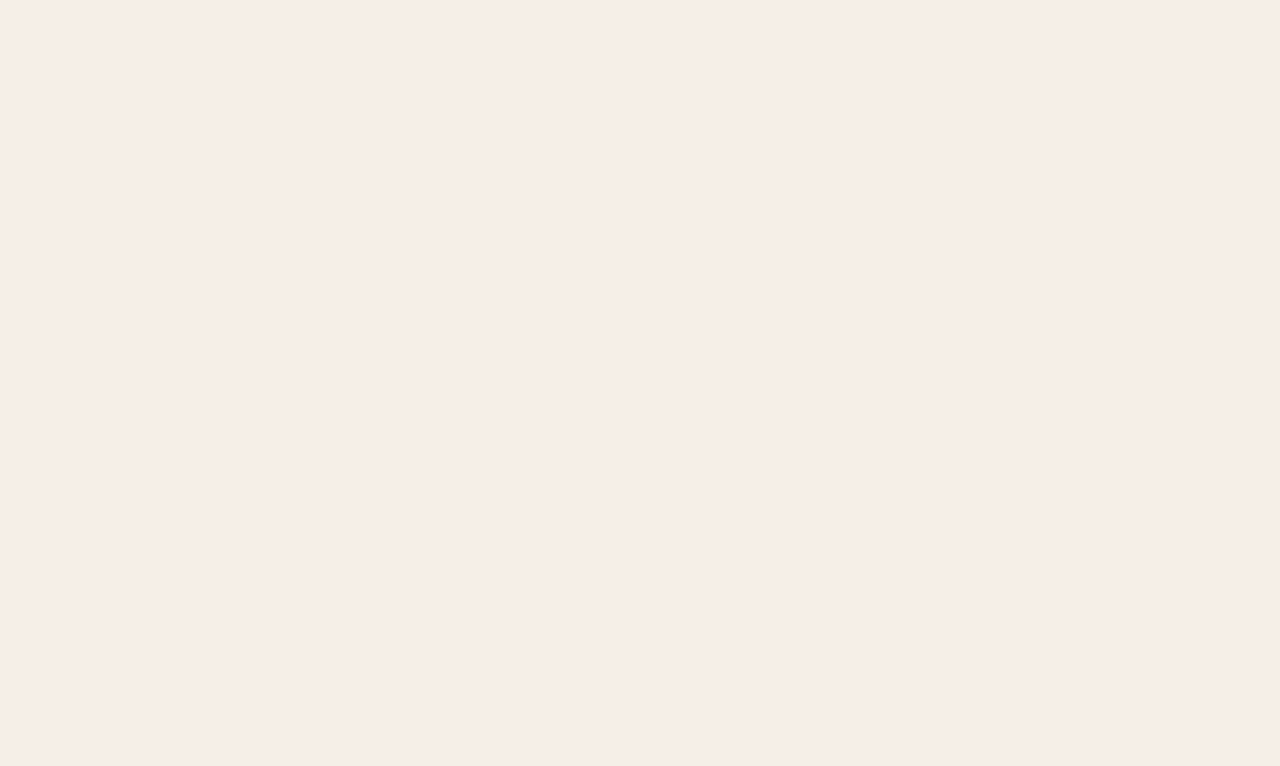
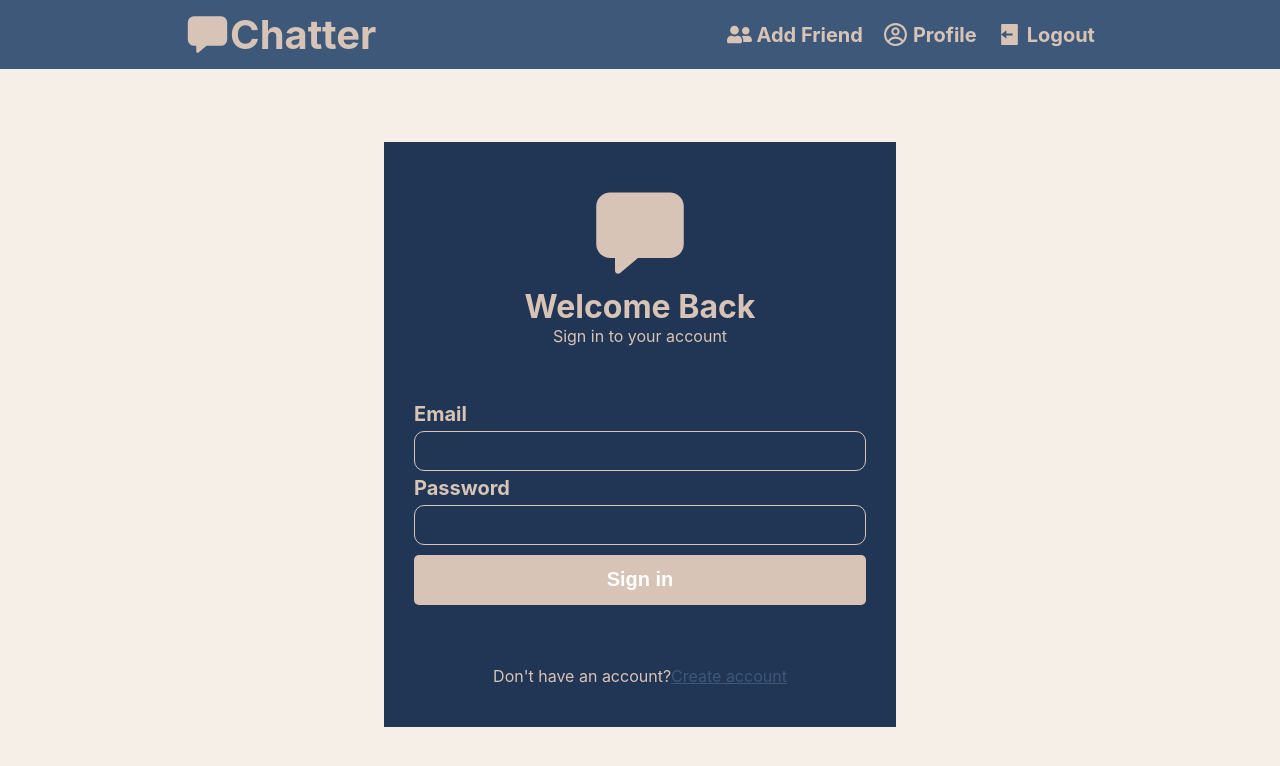
Before and after one commit to DarisMavric/Realtime-Chat-App, a React (Create React App) app in the folder client/: page /login in a window 1280 px wide. Before the commit this address had no page. Shown: the top 766 px of the page. Built offline with nearby package versions, Linux system fonts and the light colour scheme.

Commit message:
Created Login Page

```diff
--- a/client/src/App.js
+++ b/client/src/App.js
@@ -1,6 +1,8 @@
 import logo from './logo.svg';
 import './App.css';
 import Home from './Home/Home';
+import Login from './Login/Login';
+import Register from './Register/Register';
 import { BrowserRouter,Route,Routes } from 'react-router-dom';
 
 function App() {
@@ -9,6 +11,8 @@ function App() {
       <BrowserRouter>
         <Routes>
           <Route path='/' element={<Home/>}/>
+          <Route path='/login' element={<Login/>}/>
+          <Route path='/signup' element={<Register/>}/>
         </Routes>
       </BrowserRouter>
     </div>
--- /dev/null
+++ b/client/src/Login/Login.css
@@ -0,0 +1,76 @@
+.login-page {
+    display: flex;
+    flex-direction: column;    /* Optional: ensures the Navbar is placed at the top */
+    justify-content: center;   /* Centers login-section vertically */
+    align-items: center;       /* Centers login-section horizontally */
+    height: 100vh;             /* Full viewport height */
+}
+
+.login-section {
+    width: 100%;
+    height: 100%;
+    display: flex;
+    justify-content: center;
+    align-items: center;
+}
+
+.login-form {
+    display: flex;
+    flex-direction: column;
+    background-color: #213555;
+    text-align: center;
+    justify-content: space-evenly;
+    color: #D8C4B6;
+    width: 40%;
+    height: 80%;
+    padding: 10px;
+}
+
+.login-form-header {
+    display: block;
+    text-align: center;
+}
+
+.login-form-body {
+    display: flex;
+    flex-direction: column;
+    align-items: center;
+    width: 100%;
+    padding: 20px;
+}
+
+.login-form-body label {
+    width: 100%;
+    text-align: left;
+    margin: 5px;
+    font-size: 20px;
+    font-weight: bold;
+}
+
+.login-form-body input {
+    width: 100%;
+    height: 40px;
+    border-radius: 10px;
+    border: 1px solid #D8C4B6;
+    background-color: transparent;
+    padding: 10px;
+    color: white;
+}
+
+.login-form-body button {
+    margin: 10px;
+    padding: 10px;
+    width: 100%;
+    height: 50px;
+    border-radius: 5px;
+    background-color: #D8C4B6;
+    border: 0;
+    font-size: 20px;
+    font-weight: bold;
+    color: white;
+    cursor: pointer;
+}
+
+.login-form-footer a {
+    color: #3E5879;
+}
--- /dev/null
+++ b/client/src/Login/Login.jsx
@@ -0,0 +1,33 @@
+import React from 'react'
+import Navbar from '../components/Navbar/Navbar'
+import { IoChatbox } from "react-icons/io5";
+import "./Login.css"
+
+const Login = () => {
+  return (
+    <div className="login-page">
+      <Navbar/>
+      <div className="login-section">
+        <div className="login-form">
+          <div className="login-form-header">
+            <IoChatbox style={{width: 100,height: 100}}/>
+            <h1>Welcome Back</h1>
+            <p>Sign in to your account</p>
+          </div>
+          <div className="login-form-body">
+            <label for="email">Email</label>
+            <input type="text" name='email'/>
+            <label for="password">Password</label>
+            <input type="password" name='password'/>
+            <button>Sign in</button>
+          </div>
+          <div className="login-form-footer">
+            <p>Don't have an account?<a href="">Create account</a></p>
+          </div>
+        </div>
+      </div>
+    </div>
+  )
+}
+
+export default Login
--- /dev/null
+++ b/client/src/Register/Register.jsx
@@ -0,0 +1,9 @@
+import React from 'react'
+
+const Register = () => {
+  return (
+    <div>Register</div>
+  )
+}
+
+export default Register
--- a/client/src/components/Navbar/Navbar.css
+++ b/client/src/components/Navbar/Navbar.css
@@ -2,6 +2,7 @@
     display: flex;
     justify-content: space-around;
     background-color: #3E5879;
+    width: 100%;
     padding: 10px;
 }
 
```
Also changed, not shown: client/src/Register/Register.css (added).
